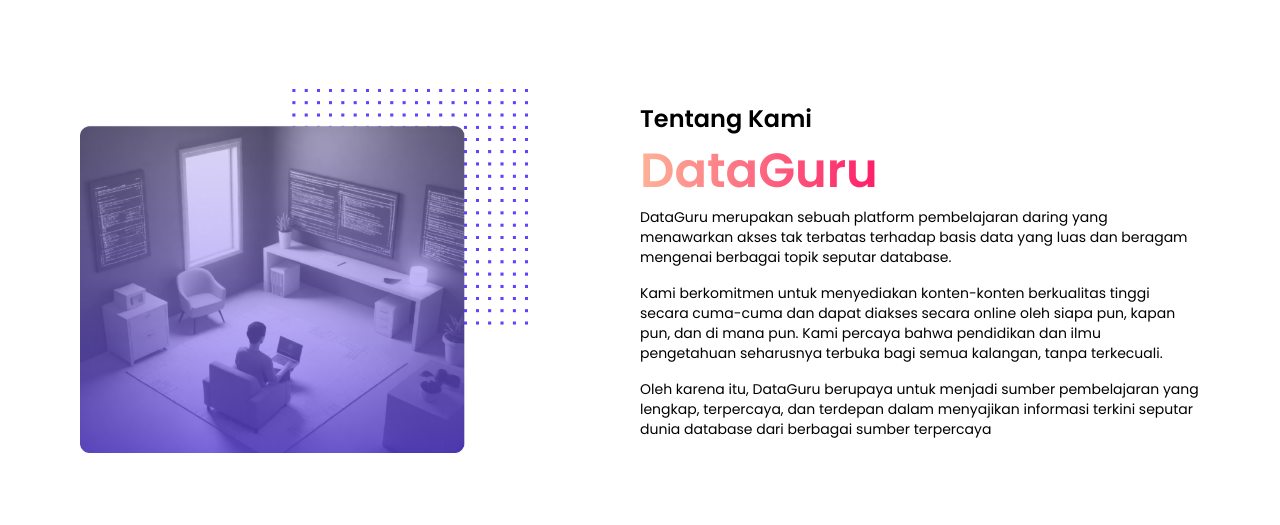
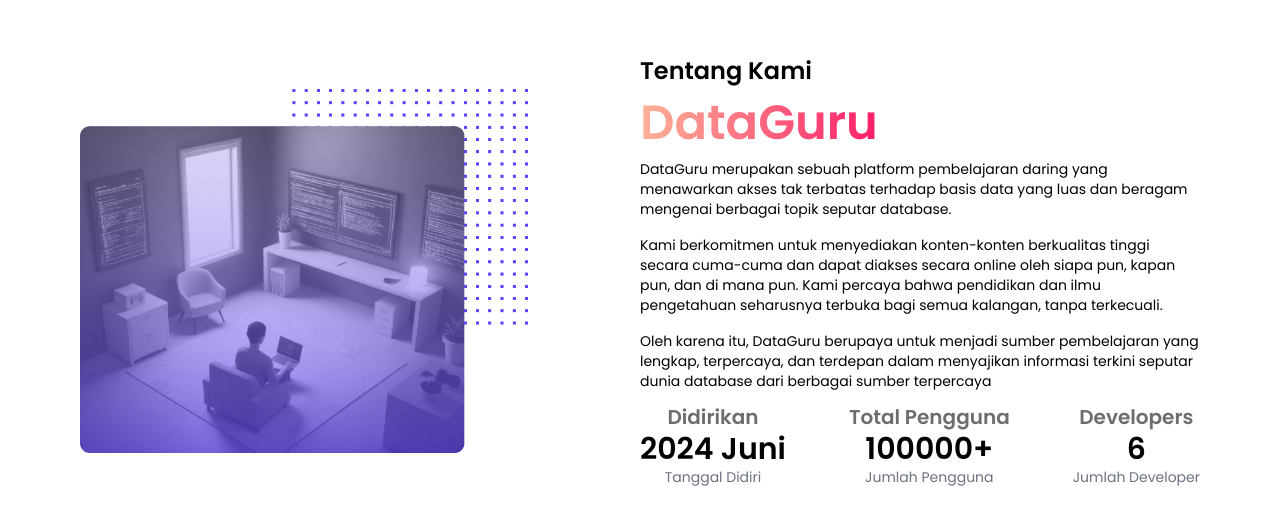
Before and after one commit to anantariskys/DataGuru, a SvelteKit app: page / in a window 1280 px wide. Shown: the part 929-1454 px from the top of the page. Built offline with nearby package versions, Linux system fonts and the light colour scheme.

Commit message:
Feat : Add section on landing page

```diff
--- a/src/routes/+page.svelte
+++ b/src/routes/+page.svelte
@@ -2,6 +2,8 @@
   import HeroImage from "../assets/Ilustrasi_hero.png";
   import TentangImage from "../assets/Ilustrasi_Tentang.png";
   import Button from "../components/Button.svelte";
+  import InfoCard from "../components/InfoCard.svelte";
+  import Ticker from "../components/Ticker.svelte";
 </script>
 
 <svelte:head>
@@ -14,7 +16,7 @@
   <main class="space-y-4">
     <h3 class="text-2xl font-semibold">Selamat Datang di DataGuru</h3>
     <h1 class="text-6xl font-semibold lg:w-5/6">Menjadi Database Enginner <span class="bg-gradient-to-r from-[#FDB397] to-[#FD1E69] bg-clip-text text-transparent">Professional</span></h1>
-    <p class="text-2xl">Tingkatkan Kecerdasan Data Anda Mulailah Petualangan dengan Basis Data!</p>
+    <p class="text-2xl lg:w-[89%]">Tingkatkan Kecerdasan Data Anda Mulailah Petualangan dengan Basis Data!</p>
     <Button variant='primary'>Mulai Belajar</Button>
   </main>
   <img class="w-2/5 aspect-auto" draggable="false" src={HeroImage} alt="Hero"/>
@@ -29,7 +31,17 @@
       <p>Kami berkomitmen untuk menyediakan konten-konten berkualitas tinggi secara cuma-cuma dan dapat diakses secara online oleh siapa pun, kapan pun, dan di mana pun. Kami percaya bahwa pendidikan dan ilmu pengetahuan seharusnya terbuka bagi semua kalangan, tanpa terkecuali.</p>
       <p>Oleh karena itu, DataGuru berupaya untuk menjadi sumber pembelajaran yang lengkap, terpercaya, dan terdepan dalam menyajikan informasi terkini seputar dunia database dari berbagai sumber terpercaya </p>
     </article>
-
+    <div class="flex justify-between">
+      <InfoCard title="Didirikan" subtitle="Tanggal Didiri" >
+        <Ticker slot="value" end={2024} afterNumeric={' Juni'} duration={2000}  />
+      </InfoCard>
+      <InfoCard title="Total Pengguna" subtitle="Jumlah Pengguna" >
+        <Ticker slot="value" end={100000} duration={2000} />
+      </InfoCard>
+      <InfoCard title="Developers" subtitle="Jumlah Developer" >
+        <Ticker slot="value" end={6} duration={2000}  afterNumeric={''}/>
+      </InfoCard>
+    </div>
   </main>
 
 
```
